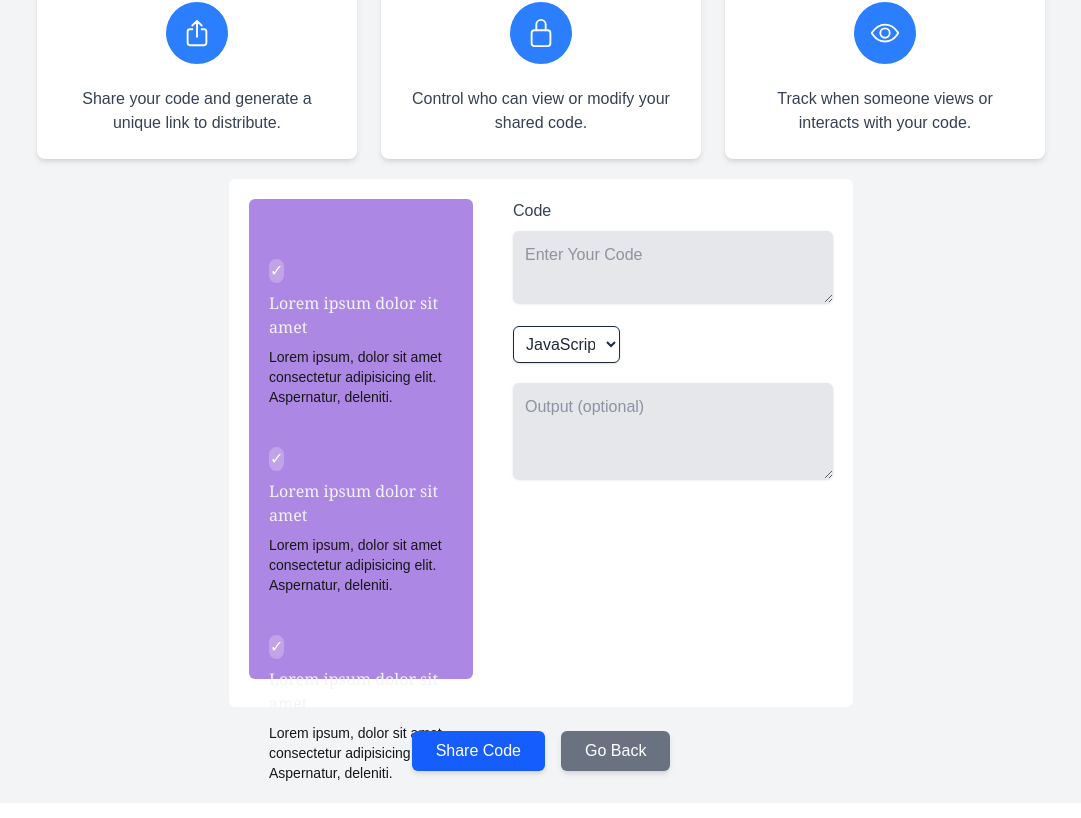
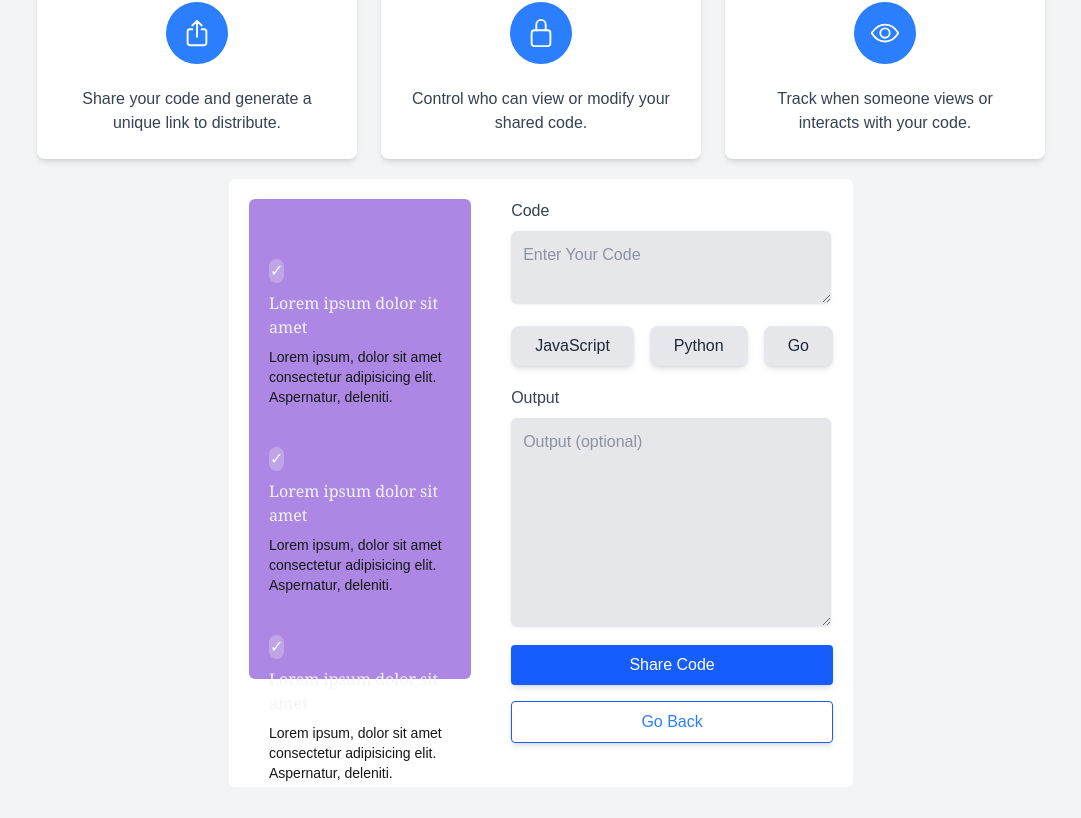
Before and after one commit to hghyhghy/AI.Code_Executor, a Next.js app in the folder code-executor-frontend/: page /share in a window 1280 px wide. Shown: the part 472-1290 px from the top of the page, without its empty margins (99-1180 px from the left). Built offline with nearby package versions, Linux system fonts and the light colour scheme.

Commit message:
updated the page.tsx ui of the share page  (#83) for the final

```diff
--- a/code-executor-frontend/app/share/page.tsx
+++ b/code-executor-frontend/app/share/page.tsx
@@ -140,7 +140,7 @@ export default function ShareCode() {
             )}
 
 
-            <div className=" w-1/2 p-5 bg-[#FFFFFF] rounded-md h-[33rem] mt-5 flex flex-row  gap-10">
+            <div className=" w-1/2 p-5 bg-[#FFFFFF] rounded-md h-[38rem] mt-5 flex flex-row  gap-10">
                 <div className=" bg-[#AD87E4] w-1/2  p-5 rounded-md h-[30rem] " >
                         <div className=" flex flex-col gap-2 mt-10">
                             <h2 className=" w-1/12 bg-[#C1A4E7] rounded-full text-white items-center  justify-center flex">✓</h2>
@@ -174,32 +174,54 @@ export default function ShareCode() {
                          />
 
                     </div>
-                    <div className="w-full max-w-xl flex flex-col md:flex-row mt-4 ">
-                   <select
-                    value={language}
-                    onChange={(e) => setLanguage(e.target.value)}
-                    className="w-full md:w-1/3 p-2 border rounded-md shadow-sm text-gray-800"
-                    >
-                    <option value="JavaScript">JavaScript</option>
-                    <option value="Python">Python</option>
-                    <option value="Go">Go</option>
-                   </select>
+{/* Language Selection Buttons */}
+<div className="w-full max-w-xl flex flex-row justify-center gap-4 mt-4">
+    {["JavaScript", "Python", "Go"].map((lang) => (
+        <button
+            key={lang}
+            onClick={() => setLanguage(lang)}
+            className={`px-6 py-2 font-medium rounded-lg shadow-md transition-all duration-300 cursor-pointer
+                ${language === lang
+                    ? "bg-blue-600 text-white scale-110 shadow-lg cursor-pointer"
+                    : "bg-gray-200 text-gray-800 hover:bg-blue-400 hover:text-white hover:scale-105"}
+            `}
+        >
+            {lang}
+        </button>
+    ))}
+</div>
 
-                    </div>
                     <div className=" mt-5">
 
+                    <h4 className=" text-gray-700 mb-2">Output</h4>
 
                 <textarea
                     value={output}
                     onChange={(e) => setOutput(e.target.value)}
                     placeholder="Output (optional)"
-                    className="w-[20rem] p-3 border rounded-md shadow-sm  text-gray-700 border-none outline-none  bg-gray-200"
+                    className="w-[20rem] p-3 border rounded-md shadow-sm  text-gray-700 border-none outline-none  bg-gray-200 h-[13rem]"
 
                     rows={3}
                 />
                     </div>
+                    <div className="flex flex-col gap-4 mt-3">
+                <button
+                    onClick={handleShare}
+                    className="bg-blue-600 text-white px-6 py-2 rounded shadow-md hover:bg-blue-700 transition"
+                >
+                    Share Code
+                </button>
+                <button
+                    onClick={() => router.push("/execute")}
+                    className="bg-transparent border border-blue-600  text-blue-500 px-6 py-2 rounded shadow-md  transition cursor-pointer"
+                >
+                    Go Back
+                </button>
+            </div>
 
                 </div>
+
+
             </div>
 
             {/* Code Input */}
@@ -209,20 +231,7 @@ export default function ShareCode() {
 
 
             {/* Buttons */}
-            <div className="flex flex-row gap-4 mt-6">
-                <button
-                    onClick={handleShare}
-                    className="bg-blue-600 text-white px-6 py-2 rounded-md shadow-md hover:bg-blue-700 transition"
-                >
-                    Share Code
-                </button>
-                <button
-                    onClick={() => router.push("/execute")}
-                    className="bg-gray-500 text-white px-6 py-2 rounded-md shadow-md hover:bg-gray-600 transition"
-                >
-                    Go Back
-                </button>
-            </div>
+
         </div>
     );
 }
```
